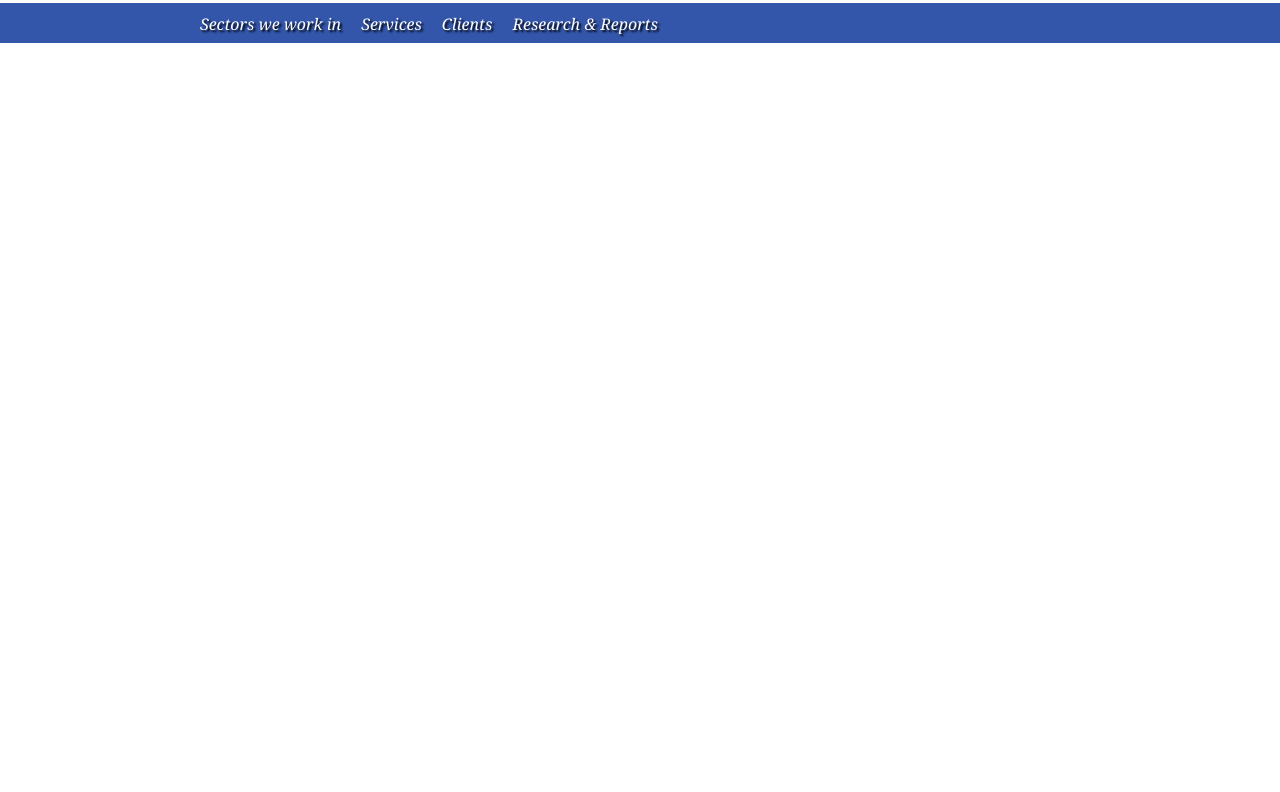
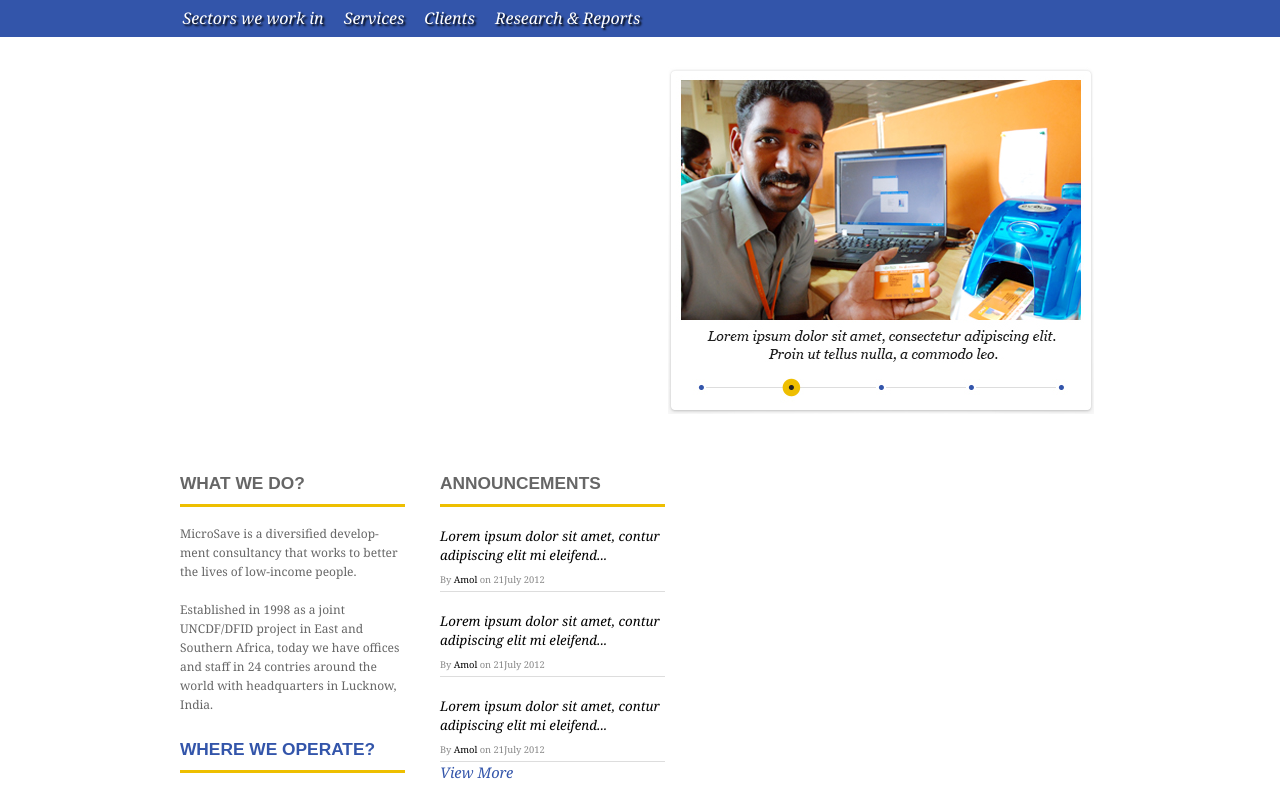
Before and after one commit to laxmikantweboniselab/laxmikant_assignment, a plain HTML site: page Assignment_2/index.html in a window 1280 px wide. Shown: the part 84-876 px from the top of the page. Before the commit the page ends 800 px from the top, so only its background shows below. Drawn offline with Linux system fonts and the light colour scheme.

Commit message:
Changes in Styleshee and Index page

```diff
--- a/Assignment_2/css/style.css
+++ b/Assignment_2/css/style.css
@@ -1,6 +1,6 @@
-body{
-	padding: 0 0 0 0;
-	margin: 0 0 0 0;
+*{
+	padding: 0;
+	margin: 0;
 }
 .clr{
 	clear: both;
@@ -28,7 +28,9 @@ body{
 .topNav li {
 	float: left;
 	list-style: none;
-	padding: 0px 5px 0px 5px;
+	padding-left: 5px;
+	margin-top: 10px;
+
 }
 
 .topNav li a{
@@ -38,7 +40,8 @@ body{
 }
 
 .topNavBorder{
-	border-left:1px solid #3355aa;
+	border-right:1px solid #3355aa;
+	padding-right: 5px;
 }
 /*end of header top*/
 /* Navigation */
@@ -46,13 +49,14 @@ body{
 	width: 100%;
 	background-color: #3355aa;
 	height: 40px;
-	margin-top: 0
+	margin-top: 10px;
 }
 .menu{
 	width: 960px;
 	margin: 0 auto;
 	padding: 0px 0px 0px 0px;
-	margin-top: 0px;
+	margin-top: 10px;
+	padding-left: 45px;
 }
 .menu ul{
 	margin-top: 0px;
@@ -76,3 +80,107 @@ body{
 }
 /*end of navigatino */
 /*end of header */
+
+/*start of Content */
+#content{
+	width: 960px;
+	margin: 0 auto;
+}
+
+.slider{
+	width: 440px;
+	float: left;
+	padding-top: 30px;
+	padding-left: 8px;
+}
+
+
+.col1{
+	width: 225px;
+	float: left;
+	padding: 50px 00px 10px 20px;
+
+}
+.col1 .head1{
+	border-bottom: 3px solid #eebf00;
+	font-family: arial;
+	color: #666666;
+	font-size: 13pt;
+	padding-bottom: 10px;
+	padding-top: 5px;
+	text-transform: uppercase;
+}
+
+.col1 .head2{
+	border-bottom: 3px solid #eebf00;
+	font-family: arial;
+	color: #3355aa;
+	font-size: 13pt;
+	padding-bottom: 10px;
+	padding-top: 25px;
+	text-transform: uppercase;
+}
+
+
+.col1 p{
+	color: #666666;
+	font-family: Georgia;
+	font-size: 9pt;
+	line-height: 19px;
+	padding-top: 17px;
+}
+
+
+.col2{
+	width: 225px;
+	float: left;
+	padding: 50px 00px 10px 35px;
+
+}
+.col2 .head1{
+	border-bottom: 3px solid #eebf00;
+	font-family: arial;
+	color: #666666;
+	font-size: 13pt;
+	padding-bottom: 10px;
+	padding-top: 5px;
+	text-transform: uppercase;
+}
+
+.col2 .head2{
+	border-bottom: 3px solid #eebf00;
+	font-family: arial;
+	color: #3355aa;
+	font-size: 14pt;
+	padding-bottom: 10px;
+	padding-top: 10px;
+	text-transform: uppercase;
+}
+
+
+.col2 .p1{
+	color: #000000;
+	font-family: Georgia;
+	font-size: 10pt;
+	line-height: 19px;
+	padding-top: 20px;
+
+}
+.col2 .p2{
+	color: #888888;
+	font-family: Georgia;
+	font-size: 07pt;
+	padding-bottom: 5px;
+	padding-top: 8px;
+	border-bottom: 1px solid #dddddd;
+}
+.col2 .p2 span{
+	color: #000000;
+}
+.viewMore a{
+	color: #3355aa;
+	font-family: Georgia;
+	font-size: 11pt;
+	font-style: italic;
+	text-decoration: none;
+}
--- a/Assignment_2/index.html
+++ b/Assignment_2/index.html
@@ -10,8 +10,8 @@
 				<div class="headerTop">
 					<a href="index.html"><img src="images/logo.png" alt="MicroSave"></a>
 					<ul class="topNav">
-						<li><a href="#">Login</a></li>
-						<li class="topNavBorder"><a href="#">Register</a></li>
+						<li class="topNavBorder"><a href="#">Login </a></li>
+						<li ><a href="#"> Register</a></li>
 					</ul>
 					<div class="clr">
 					</div>
@@ -30,7 +30,49 @@
 			</div>
 
 			<div id="content">
+				<div class="slider">
+					<img src="images/slider_1.jpg">
+				</div>
 
+				<div class="col1">
+					<h2 class="head1">WHAT WE DO?</h2>
+					<p>
+						MicroSave is a diversified develop- ment consultancy that works to better the lives of low-income people.
+						<br><br>
+						Established in 1998 as a joint UNCDF/DFID project in East and Southern Africa, today we have offices and staff in 24 contries around the world with headquarters in Lucknow, India.
+					</p>
+					<h2 class="head2">WHERE WE OPERATE?</h2>
+				</div>
+
+				<div class="col2">
+					<h2 class="head1">Announcements</h2>
+					<p class="p1">
+						<em>Lorem ipsum dolor sit amet, contur adipiscing elit mi eleifend...</em>
+					</p>
+					<p class="p2">
+						By <span>Amol</span> on 21July 2012
+					</p>
+
+					<p class="p1">
+						<em>Lorem ipsum dolor sit amet, contur adipiscing elit mi eleifend...</em>
+					</p>
+					<p class="p2">
+						By <span>Amol</span> on 21July 2012
+					</p>
+
+					<p class="p1">
+						<em>Lorem ipsum dolor sit amet, contur adipiscing elit mi eleifend...</em>
+					</p>
+					<p class="p2">
+						By <span>Amol</span> on 21July 2012
+					</p>
+					<span class="viewMore"><a href="#">View More</a></span>
+
+
+				</div>
+
+				<div class="clr">
+				</div>
 			</div>
 
 			<div id="footer">
```
